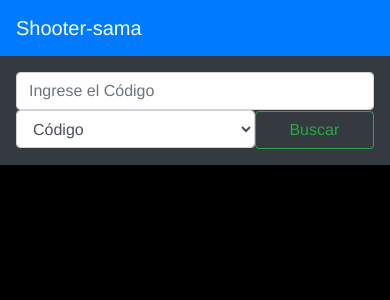
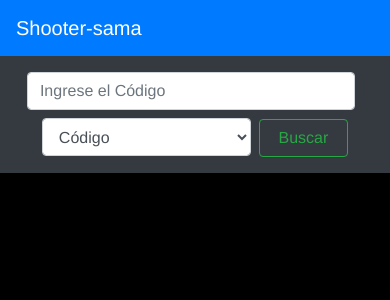
Before and after one commit to RonaldoNolasco/buscador-alumnos-uni-frontend, a Vue app: page / in a window 390 px wide. Shown: the top 300 px of the page. Built offline with nearby package versions, Linux system fonts and the light colour scheme.

Commit message:
responsive

```diff
--- a/src/components/Search.vue
+++ b/src/components/Search.vue
@@ -1,16 +1,16 @@
 <template>
     <div>
         <div class="p-3 bg-dark text-white">
-            <input class="col-lg-7 col-md-7 col-sm-7 col-12 form-control" type="text" :placeholder="'Ingrese el '+relacion(tipo)" v-model="entrada" @keyup.enter="buscar" oninput="this.value = this.value.toUpperCase()">
-            <select class="col-lg-3 col-md-3 col-sm-3 col-8 form-control" v-model="tipo">
+            <input class="col-lg-8 col-md-6 col-sm-6 col-11 form-control mr-sm-2 mr-2 mb-2" type="text" :placeholder="'Ingrese el '+relacion(tipo)" v-model="entrada" @keyup.enter="buscar" oninput="this.value = this.value.toUpperCase()">
+            <select class="col-lg-2 col-md-3 col-sm-3 col-7 form-control mr-sm-2 mr-2" v-model="tipo">
                 <option value="codigo">Código</option>
                 <option value="ap">Apellido Paterno</option>
                 <option value="am">Apellido Materno</option>
                 <option value="nombre">Nombre</option>
             </select>
-            <button class="col-lg-2 col-md-2 col-sm-2 col-4 form-control btn btn-outline-success" @click="buscar">Buscar</button>
-            <Table :validos="validos"/>
+            <button class="col-lg-1 col-md-2 col-sm-2 col-3 form-control btn btn-outline-success" @click="buscar">Buscar</button>
         </div>
+        <Table :validos="validos"/>
     </div>
 </template>
 
--- a/src/components/Table.vue
+++ b/src/components/Table.vue
@@ -1,7 +1,7 @@
 <template>
-    <div>
-        <table class="table bg-dark text-white">
-            <thead v-if="validos.length>0">
+    <div class="table-responsive">
+        <table class="table bg-dark text-white border-white" v-if="validos.length>0">
+            <thead>
                 <tr>
                     <th scope="col">#</th>
                     <th scope="col">Imagen</th>
@@ -14,7 +14,7 @@
             </thead>
             <tbody>
                 <tr v-for="valido in validos" v-bind:key="valido.id">
-                    <td scope="row"><strong>{{valido.id}}</strong></td>
+                    <th scope="row">{{valido.id}}</th>
                     <td><img :src="valido.imgUrl" width="35px"></td>
                     <td>{{valido.codigo}}</td>
                     <td>{{valido.especialidad}}</td>
```
Also changed, not shown: 8 other files (tests, documents, lock files or other folders).
